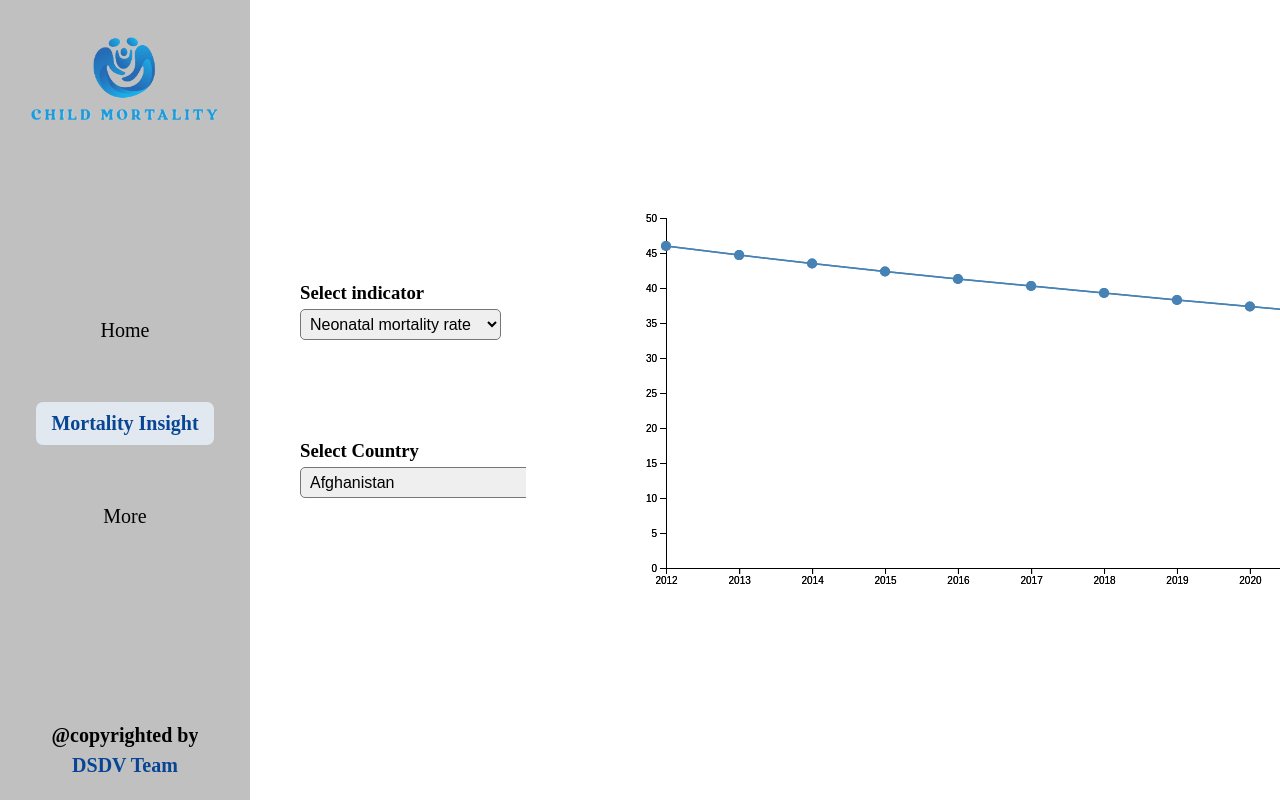
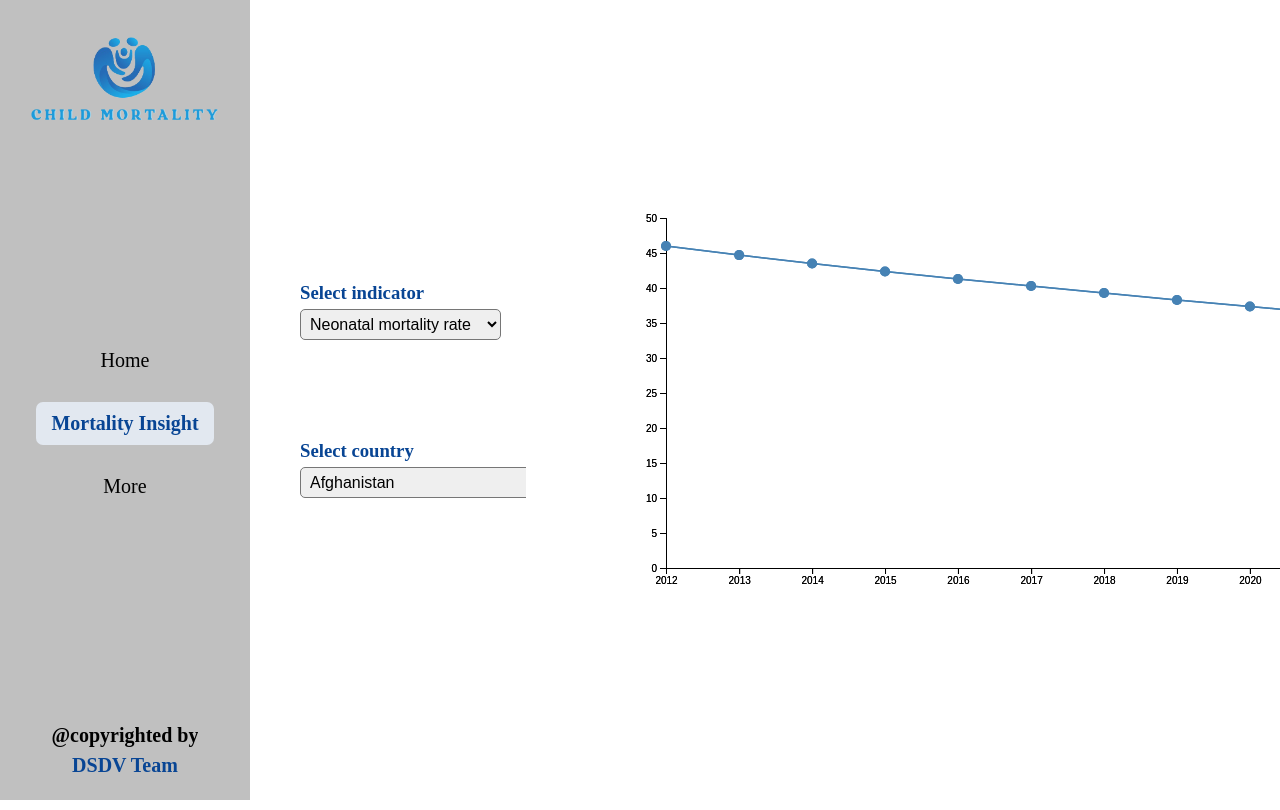
Before and after one commit to PMinhVu/mortality_decoders, a React (Vite) app: page /mortality-insight in a window 1280 px wide. Built offline with nearby package versions, Linux system fonts and the light colour scheme.

Commit message:
style: add color for label in mortality-insight, adjust gap among these navigators

```diff
--- a/src/components/Sidebar/Sidebar.module.scss
+++ b/src/components/Sidebar/Sidebar.module.scss
@@ -21,7 +21,7 @@
     flex-direction: column;
     align-items: center;
     justify-content: center;
-    gap: 50px;
+    gap: 20px;
 }
 
 .link {
--- a/src/pages/mortality-insight/index.jsx
+++ b/src/pages/mortality-insight/index.jsx
@@ -66,7 +66,7 @@ const MortalityInsightPage = () => {
                     </select>
                 </div>
                 <div className={cx('country')}>
-                    <h3>Select Country</h3>
+                    <h3>Select country</h3>
                     <select value={country} onChange={handleCountryChange}>
                         {countries.map(country => (
                             <option key={country} value={country}>{country}</option>
--- a/src/pages/mortality-insight/index.module.scss
+++ b/src/pages/mortality-insight/index.module.scss
@@ -14,6 +14,10 @@
     gap: 100px;
     margin-top: 30px;
     margin-bottom: 50px;
+}
+
+.filtration h3 {
+    color: var(--primaryColor);
 }
 
 .indicator select,
```
